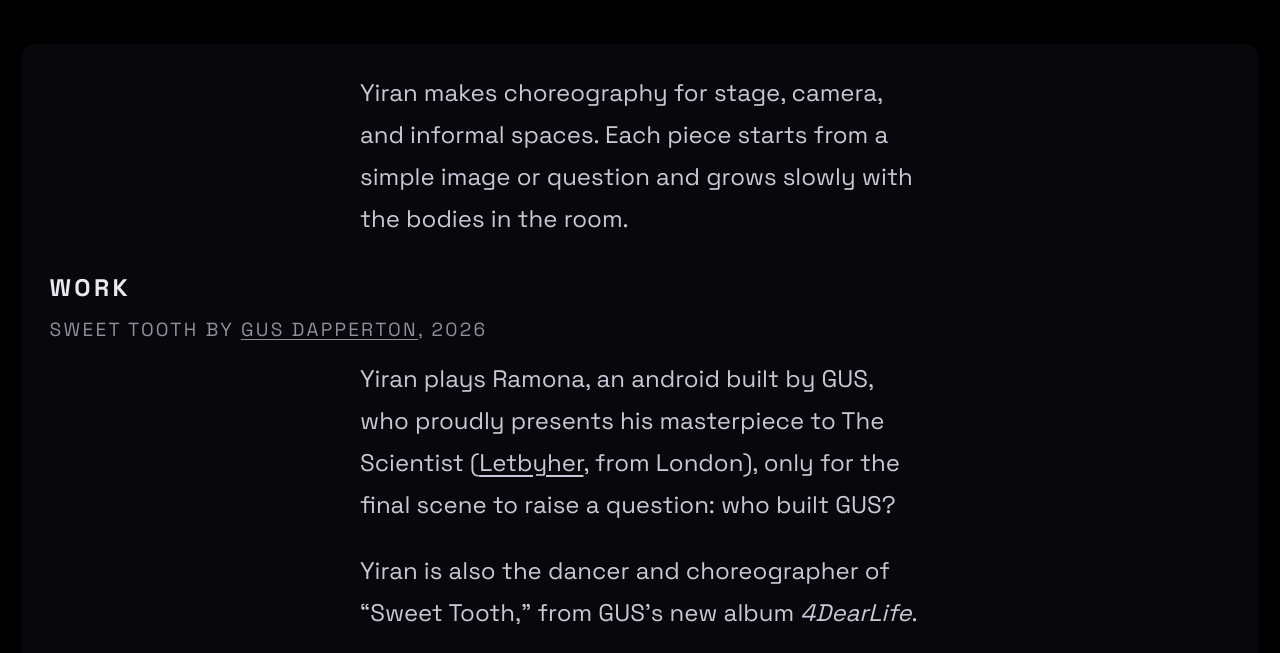
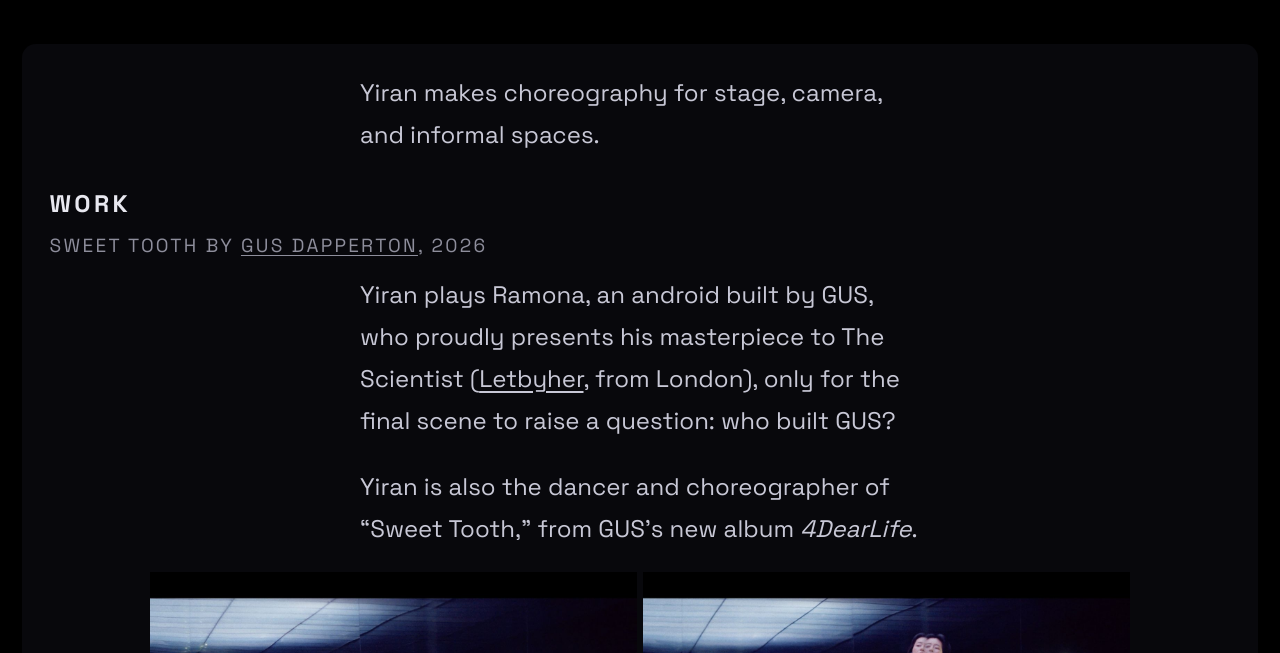
Before and after one commit to Cornelia1425/yirandance, a plain HTML site: page choreography.html in a window 1280 px wide. Shown: the part 131-784 px from the top of the page. Drawn offline with Linux system fonts and the light colour scheme.

Commit message:
Drop the extra choreography intro line.
Co-authored-by: Cursor <cursoragent@cursor.com>

```diff
--- a/choreography.html
+++ b/choreography.html
@@ -40,8 +40,7 @@
         <div class="subpage-inner subpage-inner--film-hero">
           <section class="subpage-block">
             <p>
-              Yiran makes choreography for stage, camera, and informal spaces. Each piece starts from a
-              simple image or question and grows slowly with the bodies in the room.
+              Yiran makes choreography for stage, camera, and informal spaces.
             </p>
           </section>
 
```
